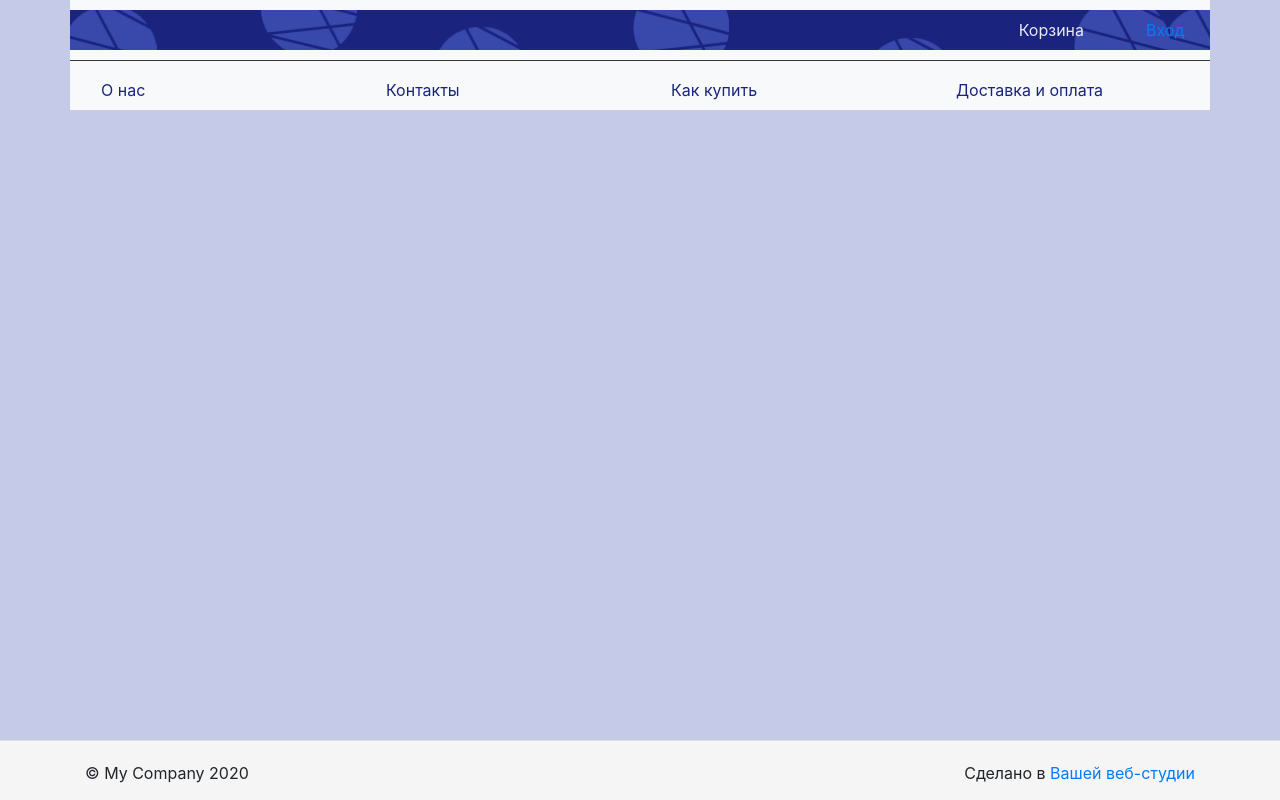
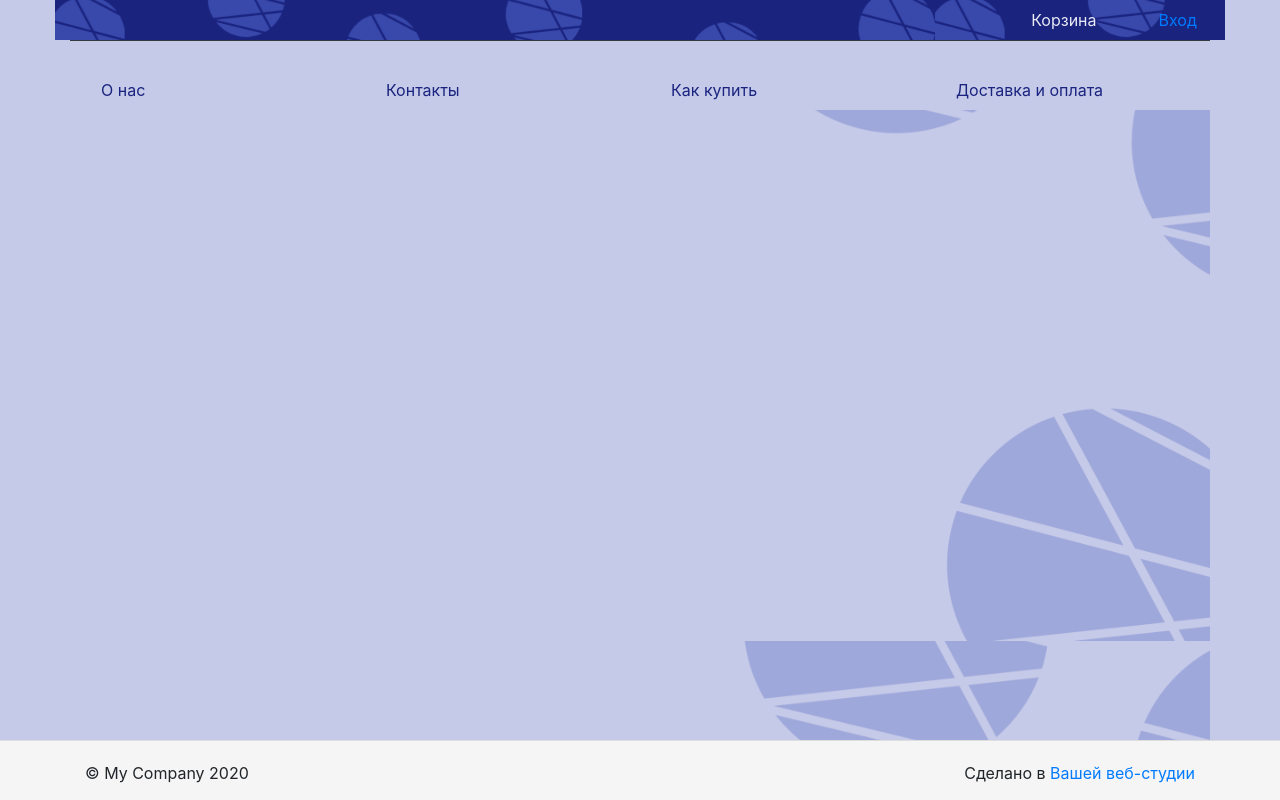
Before and after one commit to DouglasMurrel/shop, a Yii app: template views/user/index.php in a window 1280 px wide. Run offline with PHP 8.4 and a stand-in for Yii, Linux system fonts and the light colour scheme; the template is opened without the code that fills it, so the values that code supplies are empty; some libraries are stand-ins or nearby versions.

Commit message:
1.0.4 version 2

```diff
--- a/views/layouts/main.php
+++ b/views/layouts/main.php
@@ -29,8 +29,8 @@ AppAsset::register($this);
 <body>
 <?php $this->beginBody() ?>
 
-<div class="container wrap">
-    <div class="container fixed-top bg-light border-bottom border-dark">
+<div class="container wrap" id="main_container">
+    <div class="container fixed-top bg-light border-bottom border-dark p-0">
         <div class="row top-row">
             <?
             if(!Yii::$app->user->isGuest){
@@ -83,7 +83,7 @@ AppAsset::register($this);
             ?>
         </div>
     </div>
-    <div class="row submenu-row bg-light">
+    <div class="row submenu-row">
         <div class="col-4 col-lg-3"><a class="nav-link my-auto" href="<?=Url::to(["site/about"])?>">О нас</a></div>
         <div class="col-4 col-lg-3"><a class="nav-link my-auto" href="<?=Url::to(["site/contact"])?>">Контакты</a></div>
         <div class="col-5 col-lg-3"><a class="nav-link my-auto" href="<?=Url::to(["site/howtobuy"])?>">Как купить</a></div>
--- a/web/css/site.css
+++ b/web/css/site.css
@@ -4,7 +4,12 @@ body {
 }
 
 body{
+    background-color: #C5CAE9 !important;
+}
+
+#main_container{
     background-image: url('/images/background.png');
+    background-size: contain;
 }
 
 .wrap {
@@ -223,6 +228,7 @@ a.desc:after {
 
 .submenu-row{
     padding-top: 70px;
+    background-color: #C5CAE9;
 }
 .submenu-row a{
     color: #1A237E;
@@ -270,6 +276,7 @@ a.desc:after {
 .menu ul li:hover { background-color: #666; }
 .top-row{
     background-image:url('/images/top.png');
+    background-size: contain;
 }
 .top-row a{
     color:#E8EAF6;
```
